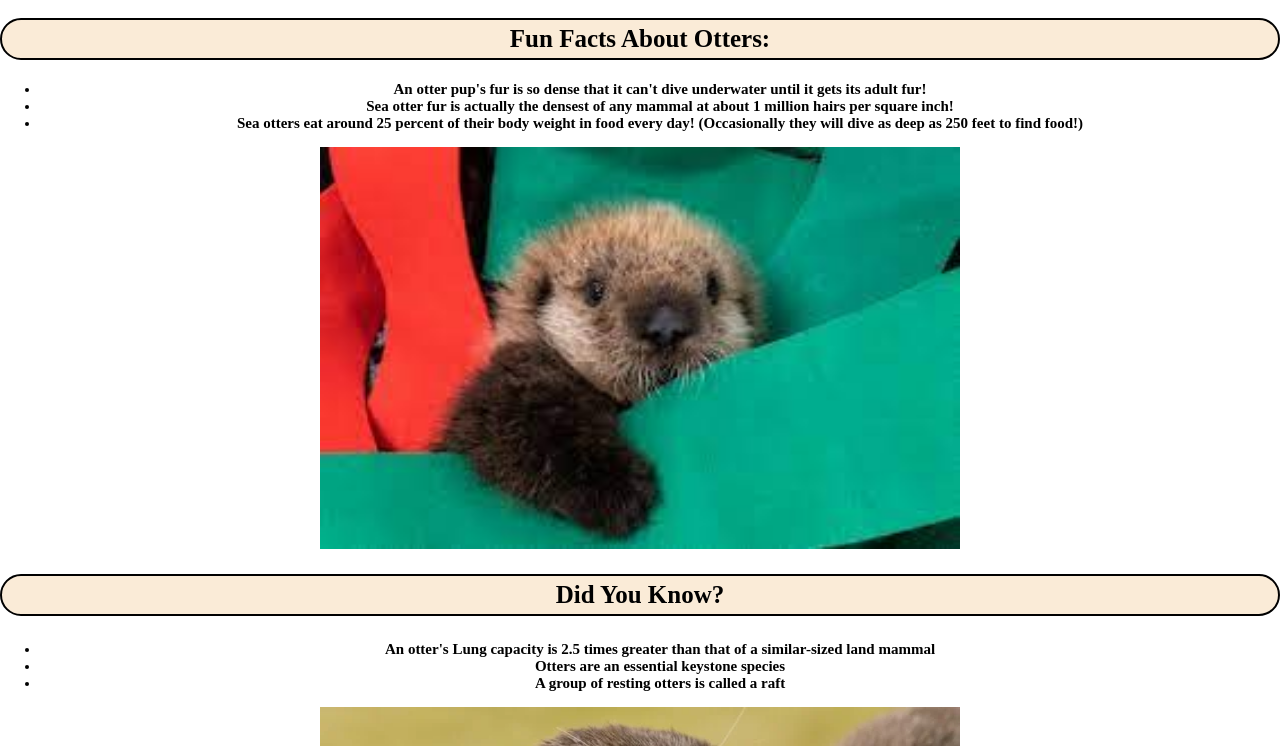
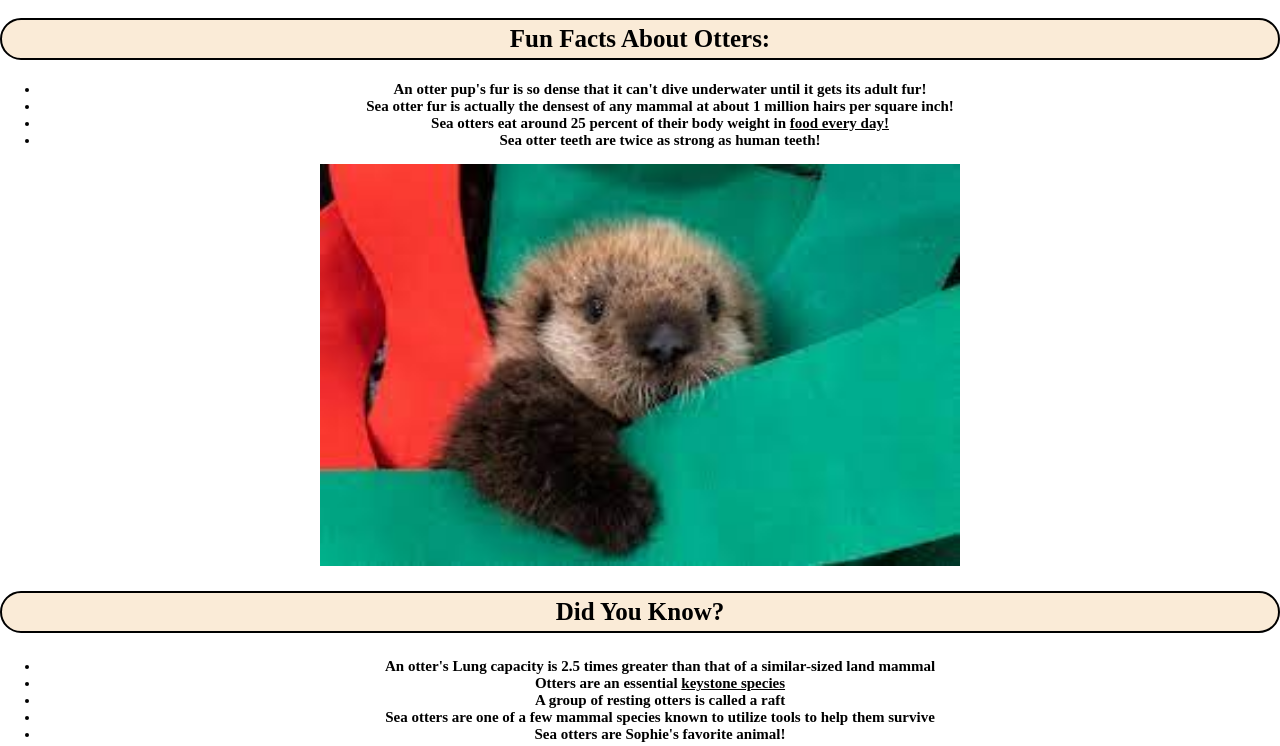
Before and after one commit to hafeezarif/Otters, a plain HTML site: page index.html in a window 1280 px wide. Shown: the part 604-1350 px from the top of the page. Drawn offline with Linux system fonts and the light colour scheme.

Commit message:
Final changes- added morecontent, added span data descr

```diff
--- a/assets/style.css
+++ b/assets/style.css
@@ -23,6 +23,27 @@ h2, h3, h4 {
     border-width: 2px;
     padding: 5px;
     background-color: antiquewhite;
+}
+
+span[data-descr] {
+    position: relative;
+    text-decoration: underline;
+    color: #000;
+    cursor: grab;
+}
+
+span[data-descr]:hover::after {
+    content: attr(data-descr);
+    position: absolute;
+    left: 0px;
+    bottom: 24px;
+    min-width: 200px;
+    border: 1px black solid;
+    background-color: yellow;
+    padding: 12px;
+    color: black;
+    font-size: 80%;
+    z-index: 1;
 }
 
 .headerdescrip {
@@ -55,6 +76,8 @@ h2, h3, h4 {
     padding: 14px, 16px;
     text-decoration: none;
     margin-right: 20px;
+    margin-left: 20px;
+    font-size: 20px;
 }
 
 .navbar a:hover {
--- a/index.html
+++ b/index.html
@@ -24,14 +24,18 @@
         <ul class="content">
             <li>An otter pup's fur is so dense that it can't dive underwater until it gets its adult fur!</li>
             <li>Sea otter fur is actually the densest of any mammal at about 1 million hairs per square inch!</li>
-            <li>Sea otters eat around 25 percent of their body weight in food every day! (Occasionally they will dive as deep as 250 feet to find food!)</li>
+            <li>Sea otters eat around 25 percent of their body weight in <span data-descr="Occasionally they will dive as deep as 250 feet to find food!">food every day!</span></li>
+            <li>Sea otter teeth are twice as strong as human teeth!</li>
         </ul>
         <img class="imagetwo" src="./assets/Otter Image 2.jpeg" alt="A cute baby otter">
     <h3 id="DidYouKnow">Did You Know?</h3>
         <ul class="content">
             <li>An otter's Lung capacity is 2.5 times greater than that of a similar-sized land mammal</li>
-            <li>Otters are an essential keystone species</li>
+            <li>Otters are an essential <span data-descr="A species on which other species in an ecosystem largely depend, such that if it were removed the ecosystem would change drastically">keystone species</span></li>
             <li>A group of resting otters is called a raft</li>
+            <li>Sea otters are one of a few mammal species known to utilize tools to help them survive</li>
+            <li>Sea otters are Sophie's favorite animal!</li>
+
         </ul>
         <img class="imagethree" src="./assets/Otter Image 3.webp" alt="An otter yawning">
     <h4 id="AboutTheCreator">About the Creator</h4>
```
